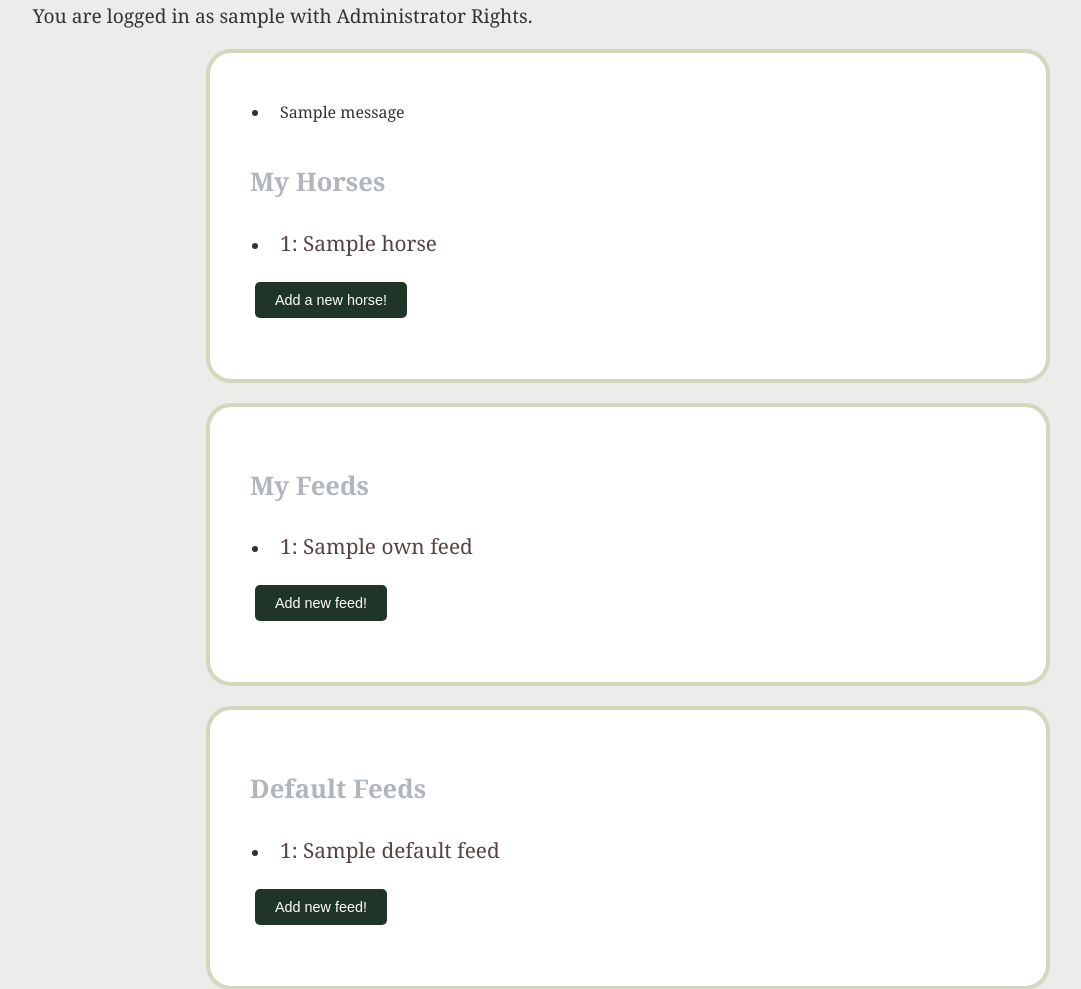
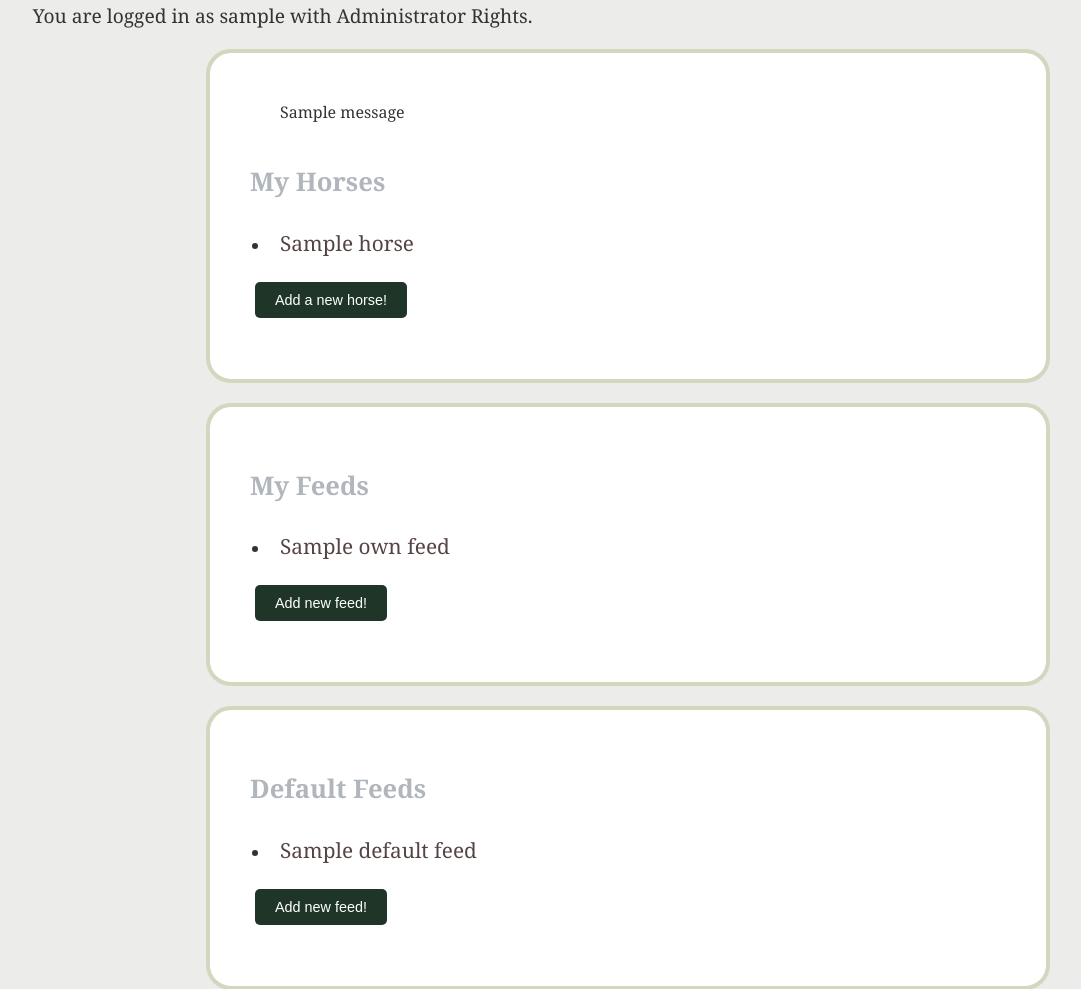
Before and after one commit to SaijaGit/horsefeedplanner, a Flask app: template templates/index.html in a window 1280 px wide. Shown: the part 246-1235 px from the top of the page, without its empty margins (12-1093 px from the left). Run offline with Flask 3, Linux system fonts and the light colour scheme; the visitor is signed in with stand-in values (Sample User, id 1); the template is opened without the code that fills it: most values are stand-ins (such as "Sample title", 1, 10 or a date in 2020); one stand-in notice (Sample message) is shown.

Commit message:
Minor fixes

```diff
--- a/routes.py
+++ b/routes.py
@@ -387,6 +387,7 @@ def delete_user():
         if deleted:
             if int(user_id) != int(user_to_delete):
                 user_list = users.get_all_other_users()
+                flash("User deleted from the database.")
                 return render_template("admin.html", user_list=user_list)
             else:
                 return redirect("/logout")
--- a/static/styles.css
+++ b/static/styles.css
@@ -226,6 +226,9 @@ button,
     color: #bba782;
 }
 
+.message_list {
+    list-style: none;
+}
 
 .table {
     margin: 0 auto;
--- a/templates/editfeed.html
+++ b/templates/editfeed.html
@@ -172,7 +172,7 @@
 
     {% with messages = get_flashed_messages() %}
     {% if messages %}
-    <ul>
+    <ul  class="message_list">
         {% for message in messages %}
         <li>{{ message }}</li>
         {% endfor %}
--- a/templates/feed.html
+++ b/templates/feed.html
@@ -48,7 +48,7 @@
 
     {% with messages = get_flashed_messages() %}
     {% if messages %}
-    <ul>
+    <ul  class="message_list">
         {% for message in messages %}
         <li>{{ message }}</li>
         {% endfor %}
--- a/templates/index.html
+++ b/templates/index.html
@@ -7,7 +7,7 @@
 
     {% with messages = get_flashed_messages() %}
     {% if messages %}
-    <ul>
+    <ul class="message_list">
         {% for message in messages %}
         <li>{{ message }}</li>
         {% endfor %}
@@ -23,7 +23,7 @@
     <ul>
         {% for h in horse_list %}
         <li>
-            <a href="{{ url_for('horse', horse_id=h[0]) }}" class="text-link">{{ h[0] }}: {{ h[1] }}</a>
+            <a href="{{ url_for('horse', horse_id=h[0]) }}" class="text-link">{{ h[1] }}</a>
         </li>
         {% endfor %}
     </ul>
@@ -42,7 +42,7 @@
     <ul>
         {% for f in own_feed_list %}
         <li>
-            <a href="{{ url_for('feed', feed_id=f[0]) }}" class="text-link">{{ f[0] }}: {{ f[1] }}</a>
+            <a href="{{ url_for('feed', feed_id=f[0]) }}" class="text-link">{{ f[1] }}</a>
         </li>
         {% endfor %}
     </ul>
@@ -62,7 +62,7 @@
     <ul>
         {% for f in default_feed_list %}
         <li>
-            <a href="{{ url_for('feed', feed_id=f[0]) }}" class="text-link">{{ f[0] }}: {{ f[1] }}</a>
+            <a href="{{ url_for('feed', feed_id=f[0]) }}" class="text-link">{{ f[1] }}</a>
         </li>
         {% endfor %}
     </ul>
--- a/templates/newfeed.html
+++ b/templates/newfeed.html
@@ -146,7 +146,7 @@
 
     {% with messages = get_flashed_messages() %}
     {% if messages %}
-    <ul>
+    <ul class="message_list">
         {% for message in messages %}
         <li>{{ message }}</li>
         {% endfor %}
--- a/templates/newhorse.html
+++ b/templates/newhorse.html
@@ -38,7 +38,7 @@
 
     {% with messages = get_flashed_messages() %}
     {% if messages %}
-    <ul>
+    <ul class="message_list">
         {% for message in messages %}
         <li>{{ message }}</li>
         {% endfor %}
```
Also changed, not shown: templates/admin.html (+7 -6 lines), templates/horse.html (+11 -10 lines), templates/login.html (+4 -5 lines), templates/register.html (+5 -5 lines), users.py (+17 -2 lines).
